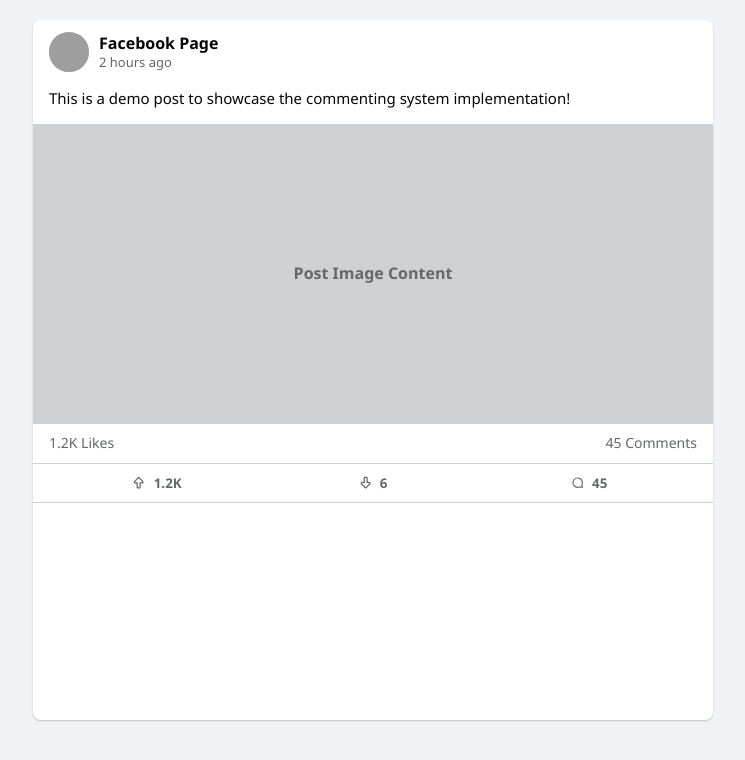
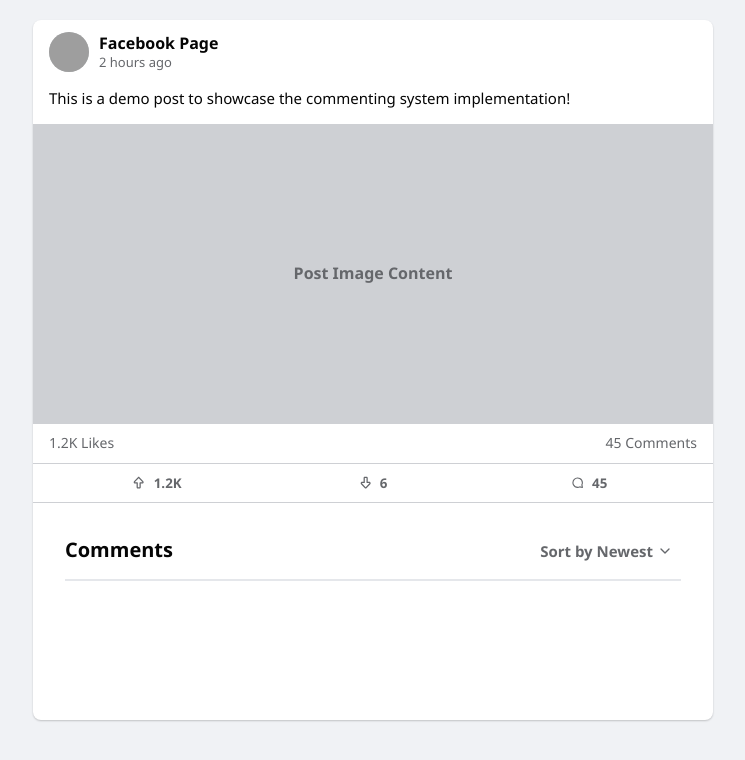
Before and after one commit to touhid9teen/Comment-System, a React (Vite) app: page / in a window 1280 px wide. Shown: the top 760 px of the page, without its empty margins (267-1012 px from the left). Built offline with nearby package versions, Linux system fonts and the light colour scheme; grey boxes are pictures that could not be loaded.

Commit message:
feat: Implement comment section with sorting options and integrate it into the Home page, including new styles and types.

```diff
--- /dev/null
+++ b/src/components/common/CommentSection.tsx
@@ -0,0 +1,68 @@
+
+import { Dropdown } from '../ui/Dropdown';
+import type { CommentType, SortOption } from '../../types/index';
+import './comment-section.scss';
+import { useState } from 'react';
+
+// Mock initial data
+const MOCK_COMMENTS: CommentType[] = [
+  {
+    id: '1',
+    userId: 'u2',
+    user: { id: 'u2', name: 'Mitu Aktar', avatarUrl: '', email: 'mitu@example.com' },
+    content: 'Un komon সত্যি ই আমারও....',
+    createdAt: new Date(Date.now() - 1000 * 60 * 60 * 24 * 7).toISOString(), // 1w ago
+    parentId: null,
+    likes: ['u1', 'u3'],
+    dislikes: [],
+    replies: []
+  },
+  {
+    id: '2',
+    userId: 'u3',
+    user: { id: 'u3', name: 'Mahi Bai', avatarUrl: '', email: 'mahi@example.com' },
+    content: 'Un Komon alhamdulillah',
+    createdAt: new Date(Date.now() - 1000 * 60 * 60 * 24 * 14).toISOString(), // 2w ago
+    parentId: null,
+    likes: ['u2'],
+    dislikes: [],
+    replies: [
+        {
+            id: '2-1',
+            userId: 'u4',
+            user: { id: 'u4', name: 'Nested User', avatarUrl: '', email: 'nested@e.com'},
+            content: 'This is a reply',
+            createdAt: new Date().toISOString(),
+            parentId: '2',
+            likes: [],
+            dislikes: [],
+            replies: []
+        }
+    ]
+  }
+];
+
+  const sortOptions = [
+      { label: 'Most Relevant', value: 'most-liked' },
+      { label: 'Newest', value: 'newest' },
+      { label: 'Most Disliked', value: 'most-disliked' },
+  ];
+
+export const CommentSection: React.FC = () => {
+ const [sortOption, setSortOption] = useState<SortOption>('newest');
+
+  return (
+    <div className="comment-section">
+      <div className="comment-section__header">
+        <h3>Comments</h3>
+        <Dropdown
+          items={sortOptions}
+          selected={sortOption}
+          onSelect={(val) => setSortOption(val as SortOption)}
+          label="Sort by"
+        />
+      </div>
+
+    </div>
+  );
+};
--- /dev/null
+++ b/src/components/common/comment-section.scss
@@ -0,0 +1,27 @@
+@use '../../styles/variables' as *;
+
+.comment-section {
+  max-width: 800px;
+  margin: 0 auto;
+  padding: 16px;
+
+  &__header {
+    display: flex;
+    justify-content: space-between;
+    align-items: center;
+    margin-bottom: 16px;
+    padding-bottom: 12px;
+    border-bottom: 2px solid #e5e7eb;
+
+    h3 {
+      font-size: 20px;
+      font-weight: 700;
+      color: $text-primary;
+      margin: 0;
+    }
+  }
+
+  &__list {
+    margin-top: 16px;
+  }
+}
--- a/src/pages/Home.tsx
+++ b/src/pages/Home.tsx
@@ -2,6 +2,7 @@
 import { Avatar } from '../components/ui/Avatar';
 import './home.scss';
 import { UpvoteIcon, DownvoteIcon, CommentIcon } from '../components/ui/Icons';
+import { CommentSection } from '../components/common/CommentSection';
 
 export const Home: React.FC = () => {
   return (
@@ -37,6 +38,12 @@
            <button className="action-btn"><CommentIcon /> 45</button>
         </div>
 
+
+        {/* Comment Section */}
+        <div className="post-comments-container">
+           <CommentSection />
+        </div>
+
       </div>
     </div>
   );
--- a/src/pages/home.scss
+++ b/src/pages/home.scss
@@ -85,6 +85,9 @@
       }
     }
   }
+  .post-comments-container {
+    padding: 16px;
+  }
 
 
 }
```
Also changed, not shown: src/types/index.ts (added, +21 -0 lines), src/components/ui/dropdown.scss (renamed from src/components/ui/Dropdown.scss).
